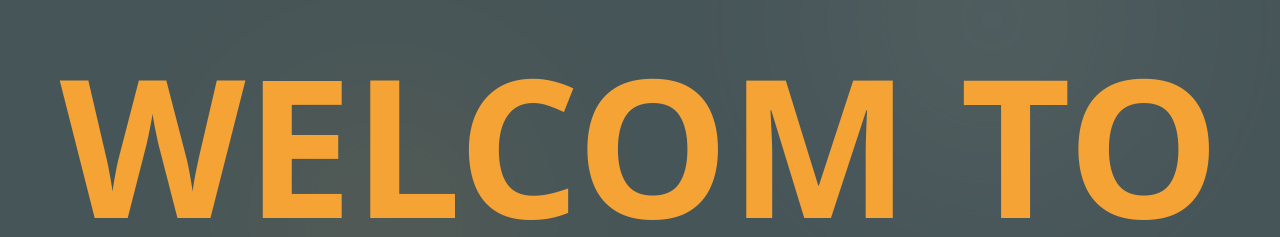
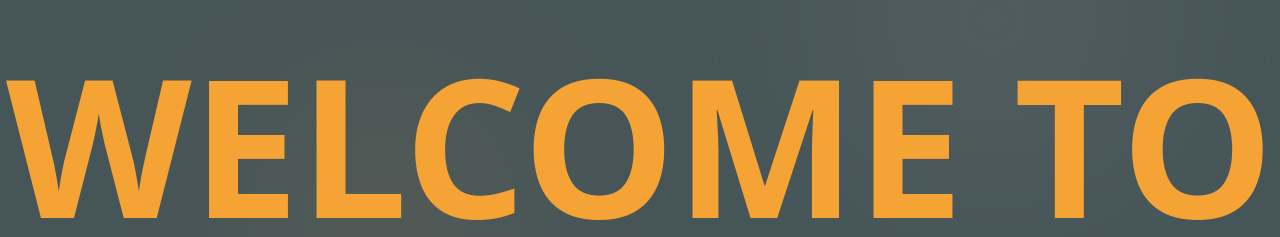
Before and after one commit to mavxa/cv-mavxa, a React (Vite) app: page / in a window 1280 px wide. Shown: the top 237 px of the page. Built offline with nearby package versions, Linux system fonts and the light colour scheme.

Commit message:
Forgot E

```diff
--- a/src/App.tsx
+++ b/src/App.tsx
@@ -43,7 +43,7 @@ function App() {
               transition={{ delay: 0.4, duration: 0.6 }}
               className="inline-block"
             >
-              WELCOM TO
+              WELCOME TO
             </motion.span>
             <motion.span
               initial={{ opacity: 0, x: 50 }}
```
